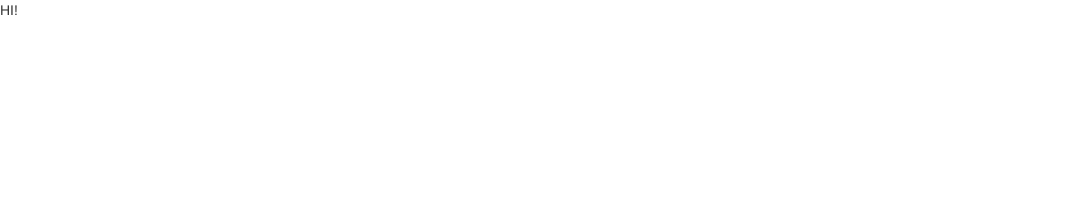
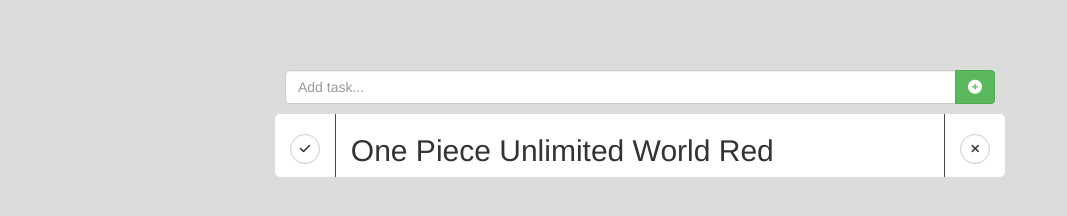
Before and after one commit to roomm/todo-angularjs, a website: page app/index.html in a window 1280 px wide. Shown: the whole page, without its empty margins (0-1067 px from the left). Drawn offline with nearby package versions, Linux system fonts and the light colour scheme; some packages are replaced by stand-ins of ours; files that its build step writes are made by us from their sources; a script that the page names is missing.

Commit message:
Todo-item template

```diff
--- a/app/index.html
+++ b/app/index.html
@@ -9,10 +9,12 @@
   <!-- build:css(.) styles/vendor.css -->
   <!-- bower:css -->
   <link rel="stylesheet" href="/bower_components/bootstrap/dist/css/bootstrap.css" />
+  <link rel="stylesheet" href="/bower_components/components-font-awesome/css/font-awesome.css" />
   <!-- endbower -->
   <!-- endbuild -->
   <!-- build:css(.tmp) styles/main.css -->
   <link rel="stylesheet" href="styles/main.css">
+  <link rel="stylesheet" href="styles/todo.css">
   <!-- endbuild -->
 
   <!-- build:js(.) scripts/vendor.js -->
--- a/app/main/main.view.html
+++ b/app/main/main.view.html
@@ -1 +1,28 @@
-<p>HI!</p>
+<div class="container">
+  <div class="row">
+    <div class="col-md-12 padding-10">
+      <div class="input-group">
+        <input type="text" class="form-control" placeholder="Add task...">
+         <span class="input-group-btn">
+        <button class="btn btn-success" type="button"><i class="fa fa-plus-circle"></i></button>
+      </span>
+      </div>
+    </div>
+  </div>
+  <div class="row">
+    <div class="col-sm-12">
+      <div class="row todo-item">
+        <div class="col-md-1 action left">
+          <button type="button" class="btn btn-default btn-circle"><i class="fa fa-check"></i></button>
+        </div>
+        <div class="col-md-10">
+          <h2> One Piece Unlimited World Red</h2>
+        </div>
+        <div class="col-md-1 action right">
+          <button type="button" class="btn btn-default btn-circle"><i class="fa fa-times"></i></button>
+        </div>
+
+      </div>
+    </div>
+  </div>
+</div>
--- a/app/styles/main.css
+++ b/app/styles/main.css
@@ -1,12 +1,38 @@
-.browsehappy {
-  margin: 0.2em 0;
-  background: #ccc;
-  color: #000;
-  padding: 0.2em 0;
+body {
+  padding: 60px 0px;
+  background-color: rgb(220, 220, 220);
 }
 
-body {
-  padding: 0;
+.padding-10 {
+  padding: 10px;
+}
+
+.row {
+  display: -webkit-box;
+  display: -webkit-flex;
+  display: -ms-flexbox;
+  display: flex;
+}
+
+.row > [class*='col-'] {
+  display: flex;
+  flex-direction: column;
+}
+
+
+.btn-circle {
+  width: 30px;
+  height: 30px;
+  text-align: center;
+  padding: 6px 0;
+  font-size: 12px;
+  line-height: 1.428571429;
+  border-radius: 15px;
+  margin-top: 20px;
+  margin-bottom: 10px;
+  font-family: inherit;
+  font-weight: 500;
+  color: inherit;
 }
 
 /* Everything but the jumbotron gets side spacing for mobile first views */
@@ -22,6 +48,7 @@
   border-bottom: 1px solid #e5e5e5;
   margin-bottom: 10px;
 }
+
 /* Make the masthead heading the same height as the navigation */
 .header h3 {
   margin-top: 0;
@@ -46,6 +73,7 @@
   text-align: center;
   border-bottom: 1px solid #e5e5e5;
 }
+
 .jumbotron .btn {
   font-size: 21px;
   padding: 14px 24px;
@@ -55,6 +83,7 @@
 .marketing {
   margin: 40px 0;
 }
+
 .marketing p + h4 {
   margin-top: 28px;
 }
@@ -72,10 +101,12 @@
     padding-left: 0;
     padding-right: 0;
   }
+
   /* Space out the masthead */
   .header {
     margin-bottom: 30px;
   }
+
   /* Remove the bottom border on the jumbotron for visual effect */
   .jumbotron {
     border-bottom: 0;
--- /dev/null
+++ b/app/styles/todo.css
@@ -0,0 +1,12 @@
+.todo-item {
+  background-color: white;
+  border-radius: 5px;
+}
+.todo-item > div.action.left {
+  border-right: #4d4952 solid 1px;
+
+}
+.todo-item > div.action.right {
+  border-left: #4d4952 solid 1px;
+
+}
--- a/bower.json
+++ b/bower.json
@@ -12,7 +12,8 @@
     "angular-touch": "^1.4.0",
     "angular-bootstrap": "1.3.3",
     "angular-ui-router": "0.2.18",
-    "oclazyload": "^1.0"
+    "oclazyload": "^1.0",
+    "components-font-awesome": "^4.6.3"
   },
   "devDependencies": {
     "angular-mocks": "^1.4.0"
```
